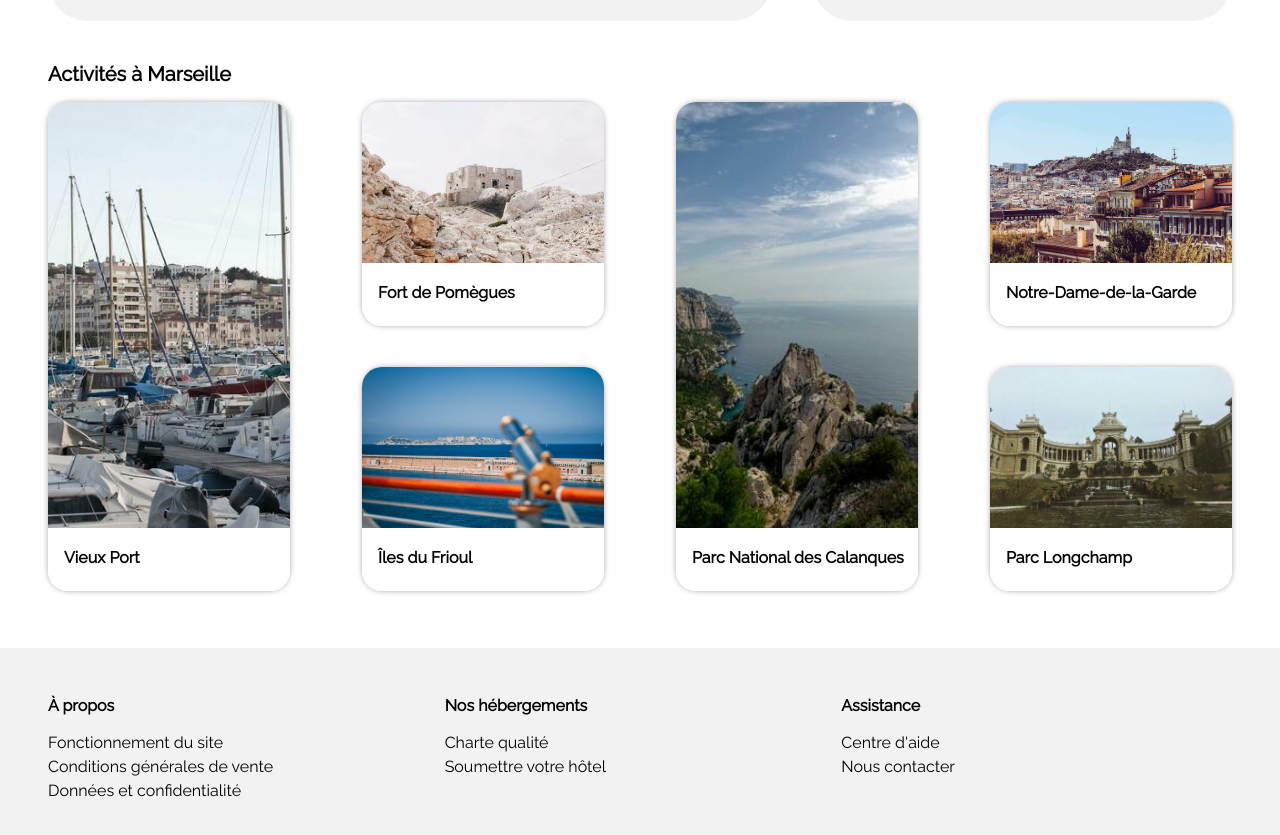
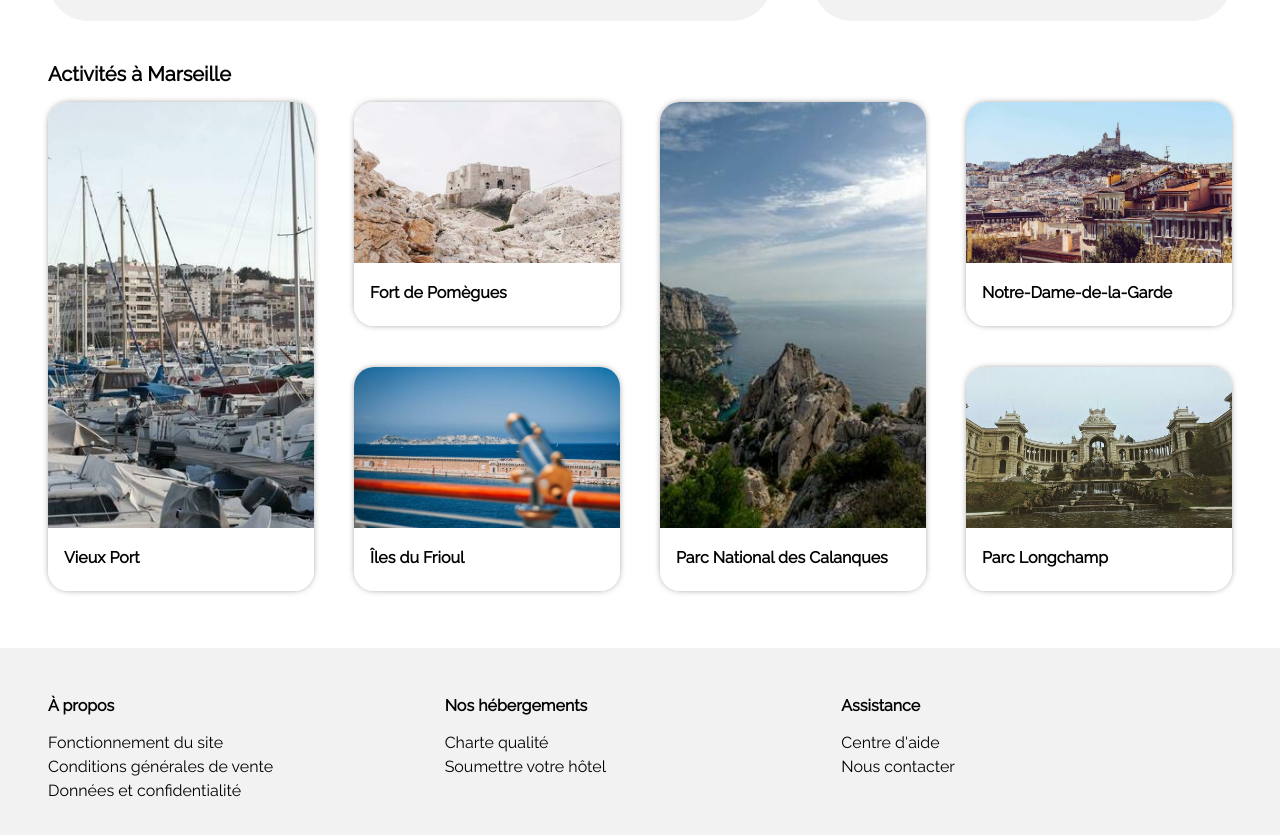
Before and after one commit to Emdsh/OC_Reservia, a plain HTML site: page index.html in a window 1280 px wide. Shown: the part 1290-2125 px from the top of the page. Drawn offline with Linux system fonts and the light colour scheme.

Commit message:
fix(desktop style): activity results

```diff
--- a/assets/styles/results.css
+++ b/assets/styles/results.css
@@ -230,6 +230,11 @@
             "largeOne smallOne largeTwo smallThree"
             "largeOne smallTwo largeTwo smallFour";
         gap: 2.5rem;
+        margin-right: 0;
+    }
+
+    .activity__tile {
+        margin: 0;
     }
 
     .activity__tile-image--large {
```
